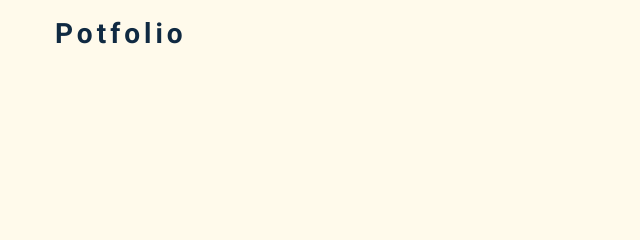
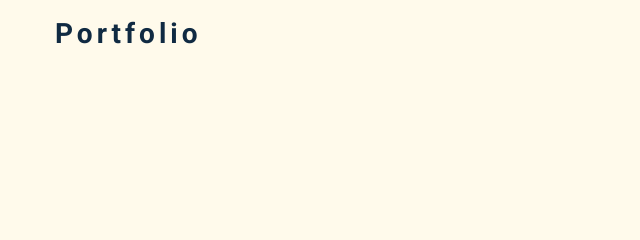
Before and after one commit to shanhaider23/shan.github.io, a plain HTML site: page index.html in a window 1280 px wide. Shown: the top 240 px of the page, 0-640 px from the left. Drawn offline with nearby package versions, Linux system fonts and the light colour scheme.

Commit message:
Update index.html

```diff
--- a/index.html
+++ b/index.html
@@ -17,7 +17,7 @@
     <div class="nav-center">
       <!-- nav header -->
       <div class="nav-header">
-        <h3>Potfolio</h3>
+        <h3>Portfolio</h3>
         <button class="nav-btn" id="nav-btn">
           <i class="fas fa-bars"></i>
         </button>
```
